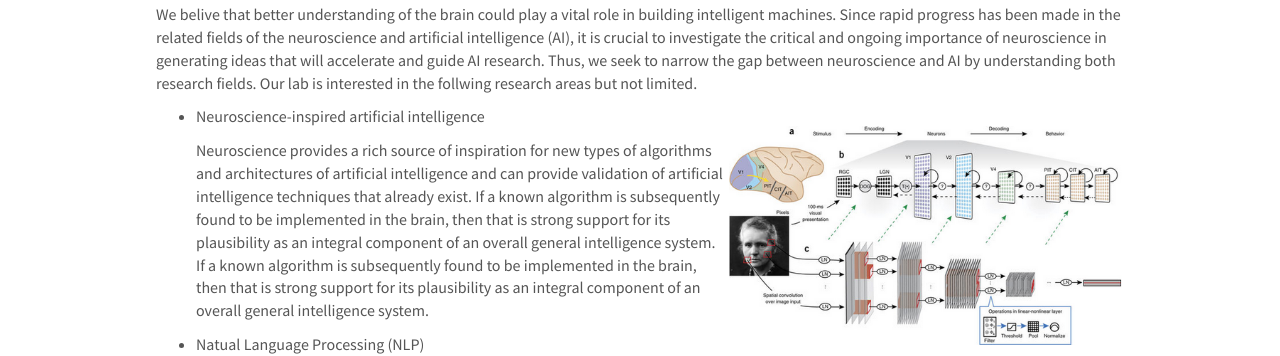
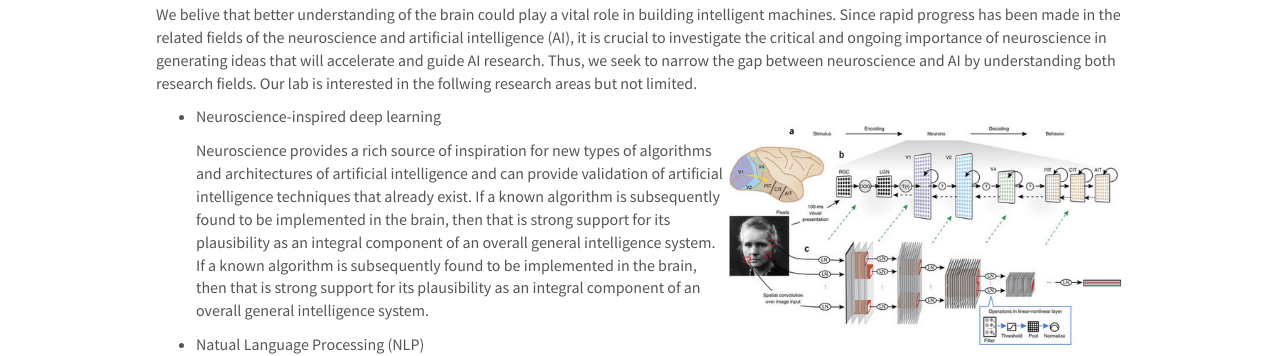
Before and after one commit to KNU-BrainAI/knu-brainai.github.io, a Jekyll site: the page built from _pages/research.md, in a window 1280 px wide. Shown: the part 145-501 px from the top of the page. Built offline with Jekyll 4.4.1, drawn with Linux system fonts in a browser that asks for light colours; nearby versions of some CDN libraries.

Commit message:
Update research.md

```diff
--- a/_pages/research.md
+++ b/_pages/research.md
@@ -10,7 +10,7 @@ permalink: /research/
 
 We belive that better understanding of the brain could play a vital role in building intelligent machines. Since rapid progress has been made in the related fields of the neuroscience and artificial intelligence (AI), it is crucial to investigate the critical and ongoing importance of neuroscience in generating ideas that will accelerate and guide AI research. Thus, we seek to narrow the gap between neuroscience and AI by understanding both research fields. Our lab is interested in the follwing research areas but not limited.
 
-- Neuroscience-inspired artificial intelligence ![]({{ site.url }}{{ site.baseurl }}/images/cnn.png){: style="width: 400px; float: right"}
+- Neuroscience-inspired deep learning ![]({{ site.url }}{{ site.baseurl }}/images/cnn.png){: style="width: 400px; float: right"}
 
   Neuroscience provides a rich source of inspiration for new types of algorithms and architectures of artificial intelligence and can provide validation of   artificial intelligence techniques that already exist. If a known algorithm is subsequently found to be implemented in the brain, then that is strong support for its plausibility as an integral component of an overall general intelligence system. If a known algorithm is subsequently found to be implemented in the brain, then that is strong support for its plausibility as an integral component of an overall general intelligence system.
 
```
